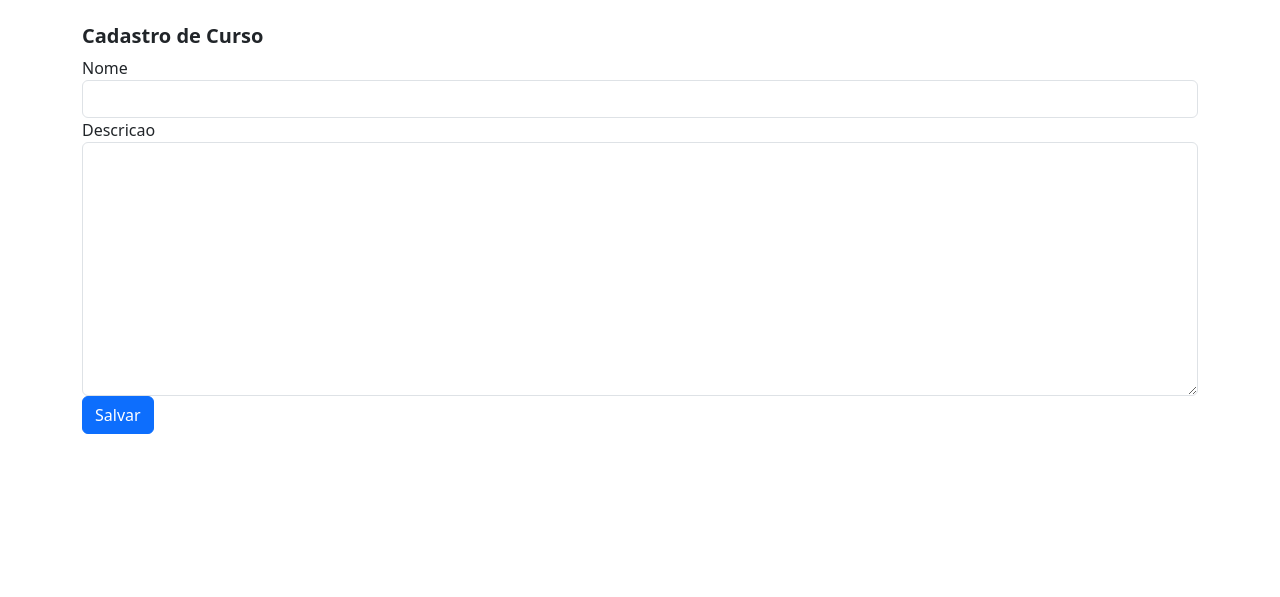
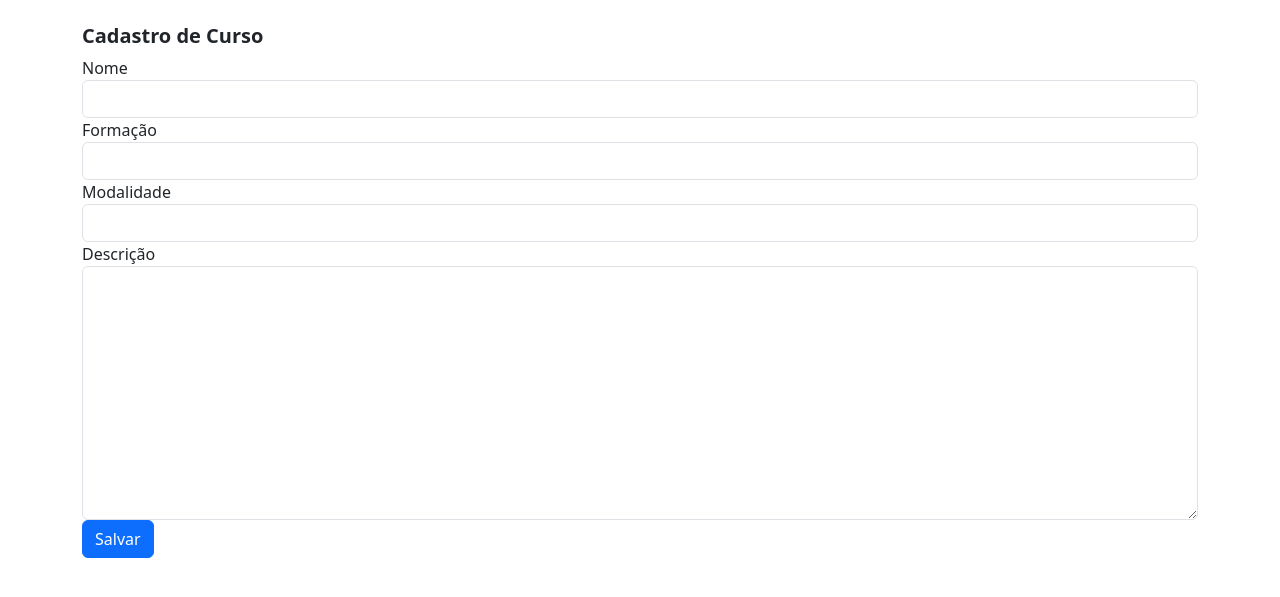
Before and after one commit to anleaes/2022-1-DEV-WEB-02, a Django app: page /cursos/adicionar/ in a window 1280 px wide. Shown: the part 92-689 px from the top of the page. Run offline with Django 3.2, Linux system fonts and the light colour scheme; some libraries are stand-ins or nearby versions.

Commit message:
criacao apps

```diff
--- a/matriculaapp/matriculaapp/settings.py
+++ b/matriculaapp/matriculaapp/settings.py
@@ -49,6 +49,8 @@ INSTALLED_APPS = [
     'widget_tweaks',
     'cursos.apps.CursosConfig',
     'disciplinas.apps.DisciplinasConfig',
+    'alunos.apps.AlunosConfig',
+
 
 
 ]
--- a/matriculaapp/templates/cursos/add_curso.html
+++ b/matriculaapp/templates/cursos/add_curso.html
@@ -22,7 +22,15 @@
                    {{ form.name|add_class:"form-control" }}
                 </div>
                 <div class="form-group">
-                    <label for="{{ form.description.id_for_label }}">Descricao</label>
+                    <label for="{{ form.name.id_for_label }}">Formação</label>
+                    {{ form.name|add_class:"form-control" }}
+                 </div>
+                 <div class="form-group">
+                    <label for="{{ form.name.id_for_label }}">Modalidade</label>
+                    {{ form.name|add_class:"form-control" }}
+                 </div>
+                <div class="form-group">
+                    <label for="{{ form.description.id_for_label }}">Descrição</label>
                     {{ form.description|add_class:"form-control" }}
                  </div>
                     <button type="submit" class="btn btn-primary">Salvar</button>
--- a/matriculaapp/templates/cursos/list_cursos.html
+++ b/matriculaapp/templates/cursos/list_cursos.html
@@ -22,7 +22,7 @@
                     <tr>
                     <th scope="col">#</th>
                     <th scope="col">Nome</th>
-                    <th scope="col">Descricao</th>
+                    <th scope="col">Descrição</th>
                     <th scope="col"></th>
                     <th scope="col"></th>
                     </tr>
--- a/matriculaapp/templates/disciplinas/add_disciplina.html
+++ b/matriculaapp/templates/disciplinas/add_disciplina.html
@@ -37,6 +37,10 @@
                     <label for="{{ form.name.id_for_label }}">Carga Horária</label>
                     {{ form.name|add_class:"form-control" }}
                 </div>
+                <div class="form-group">
+                    <label for="{{ form.name.id_for_label }}">Curso</label>
+                    {{ form.name|add_class:"form-control" }}
+                </div>
 
 
                     <button type="submit" class="btn btn-primary">Salvar</button>
--- a/matriculaapp/templates/disciplinas/list_disciplinas.html
+++ b/matriculaapp/templates/disciplinas/list_disciplinas.html
@@ -22,7 +22,7 @@
                     <tr>
                     <th scope="col">#</th>
                     <th scope="col">Nome</th>
-                    <th scope="col">Semestre</th>
+                    <th scope="col">Descrição</th>
                     </tr>
                 </thead>
                 <tbody>
@@ -31,6 +31,8 @@
                             <th scope="row">{{ disciplina.id }}</th>
                             <td>{{ disciplina.name }}</td>
                             <td>{{ disciplina.description }}</td>
+                            <td>{{ disciplina.curso }}</td>
+
                             <td>
                                 <a href="{% url 'disciplinas:edit_disciplina' disciplina.id %}" class="btn btn-primary btn-sm">Editar</a>
                                 <a href="{% url 'disciplinas:delete_disciplina' disciplina.id %}" class="btn btn-danger btn-sm ">Excluir</a>
```
Also changed, not shown: 1 other file.
